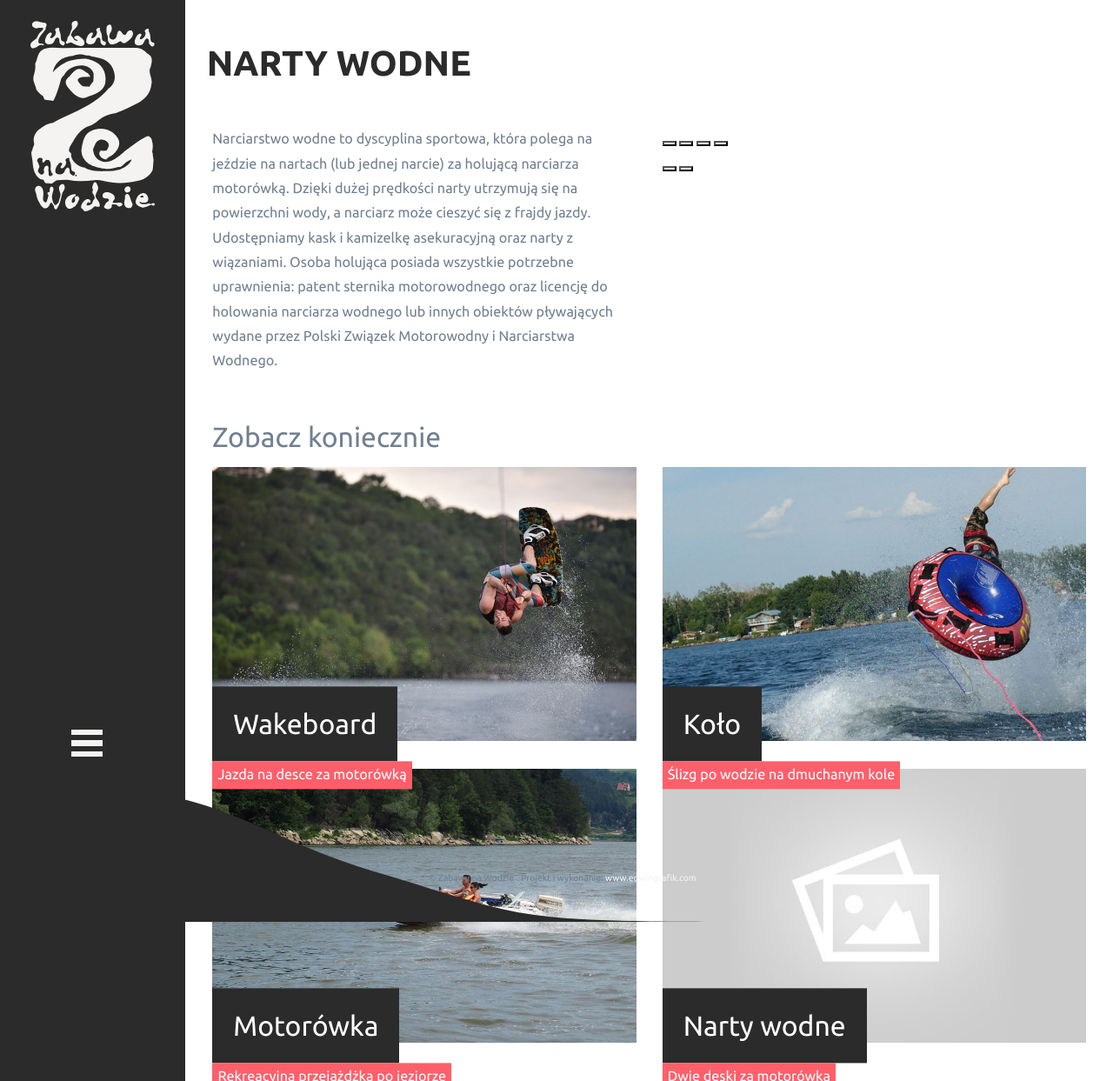
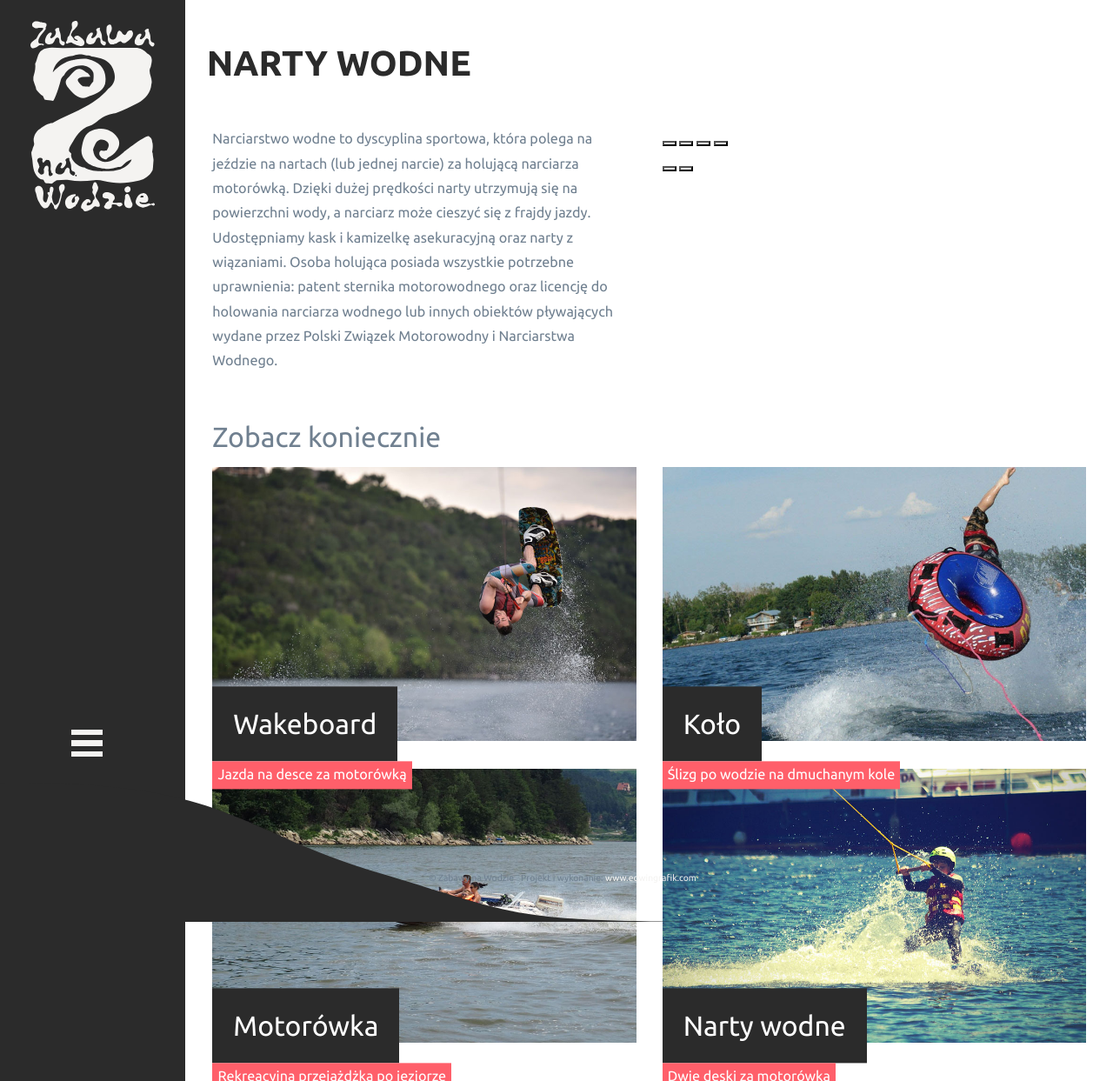
Before and after one commit to edwingrafik/zabawynawodzie, a Jekyll site: the page built from _disciplines/2018-07-23-narty-wodne.md, in a window 1280 px wide. Shown: the whole page at 87% size. Built offline with Jekyll 4.4.1, drawn with Linux system fonts in a browser that asks for light colours; nearby versions of some CDN libraries; comment, search, counter and statistics services are not loaded.

Commit message:
Update Dyscypliny “2018-07-23-narty-wodne”

```diff
--- a/_disciplines/2018-07-23-narty-wodne.md
+++ b/_disciplines/2018-07-23-narty-wodne.md
@@ -12,6 +12,6 @@ desc: >-
   motorowodnego oraz licencję do holowania narciarza wodnego lub innych obiektów
   pływających wydane przez Polski Związek Motorowodny i Narciarstwa Wodnego.
 short-desc: Dwie deski za motorówką
-thumbnail: /images/uploads/default.jpg
+thumbnail: /images/uploads/waterski-405785_1920.jpg
 order: 2
 ---
```
